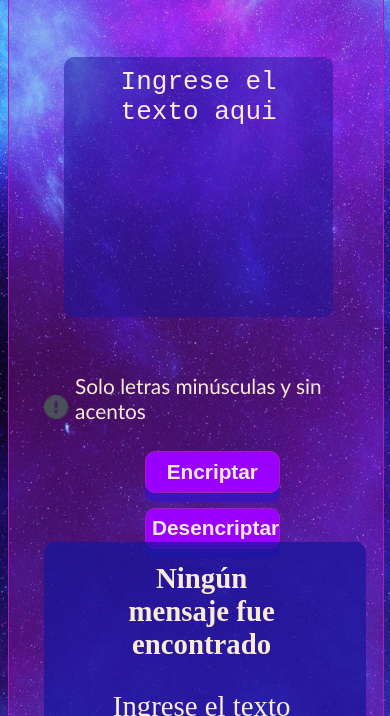
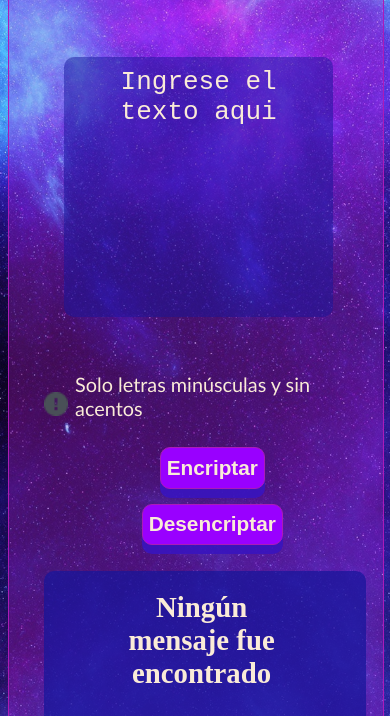
Before and after one commit to Calvo-Man/Encriptador, a plain HTML site: page index.html in a window 390 px wide. Shown: the part 84-800 px from the top of the page. Drawn offline with Linux system fonts and the light colour scheme.

Commit message:
correcion responsive

```diff
--- a/styles.css
+++ b/styles.css
@@ -270,6 +270,7 @@ footer{
     .textarea{
         height: 27rem;
         width: 90%;
+        margin-bottom: 4rem;
     }
     .textarea textarea{
         width: 80%;
@@ -280,8 +281,8 @@ footer{
         text-align: center;
     }
     .textarea #label{
-        font-size: 1.3em;
-        width: 80%;
+        font-size: 1.24em;
+        width: 70%;
     }
      #aviso{
       width: 1.5rem;
@@ -294,6 +295,7 @@ footer{
         font-size: 1.3em;
         font-weight:bold;
         display: block;
+        width: auto;
 
     }
     #desencriptar{
@@ -305,6 +307,7 @@ footer{
     }
     .notext,.text{
         margin-top: 6px auto;
+        margin-bottom: 1rem;
     }
     .text > #texto{
         height: 10rem;
```
